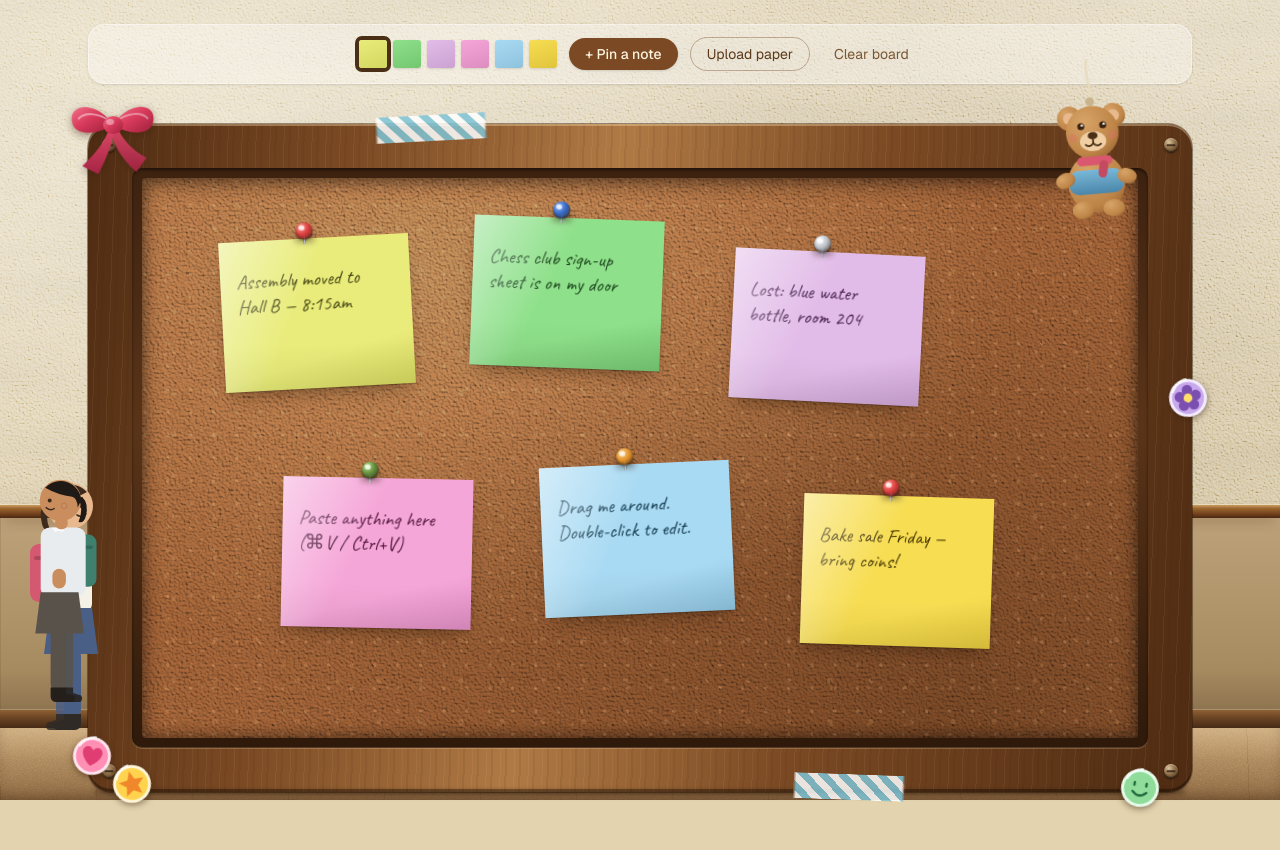
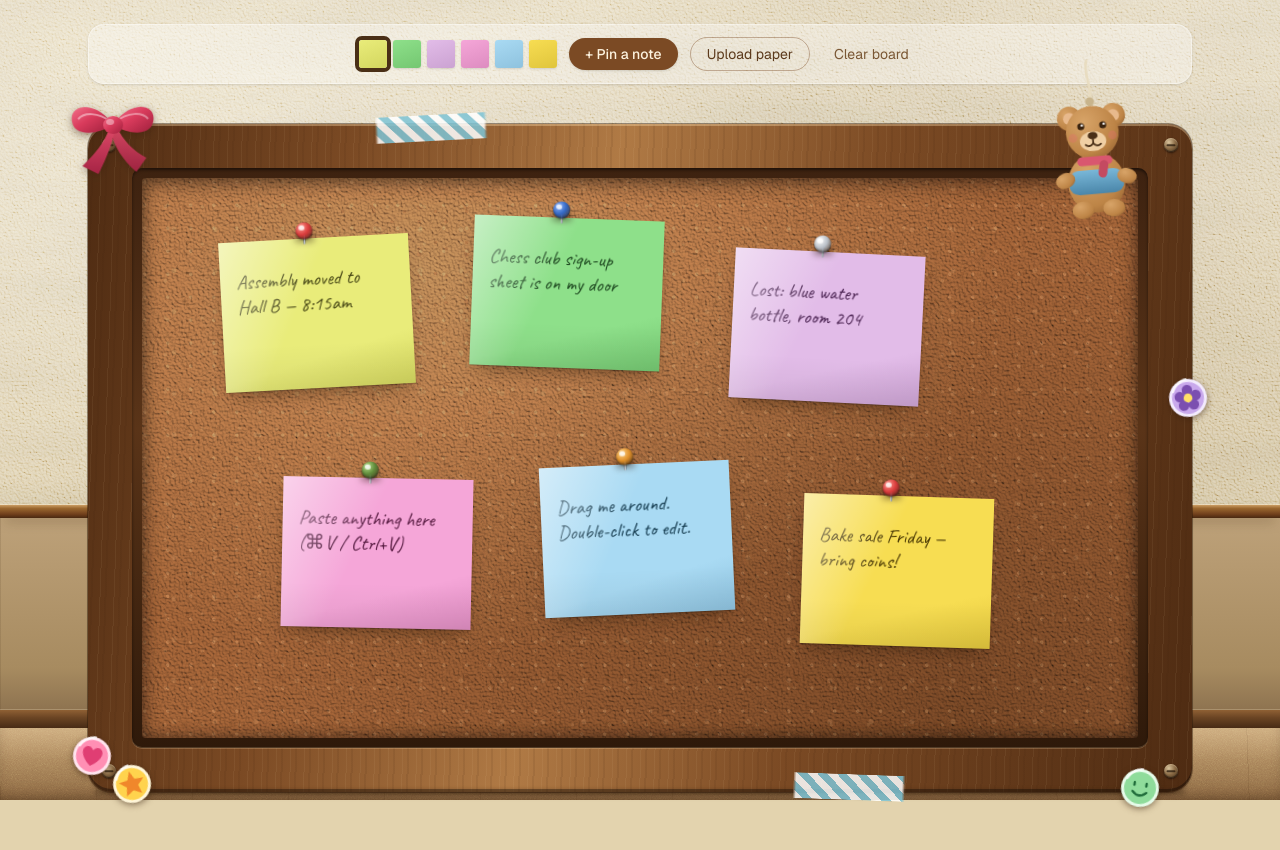
Before and after one commit to Avoisavo/club, a Next.js app: page / in a window 1280 px wide. Shown: the top 850 px of the page. Built offline with nearby package versions, Linux system fonts and the light colour scheme.

Commit message:
refactor: remove unused Passerby component from Home for cleaner code

```diff
--- a/src/app/page.tsx
+++ b/src/app/page.tsx
@@ -1,5 +1,4 @@
 import NoticeBoard from "@/components/NoticeBoard";
-import Passerby from "@/components/Passerby";
 import WallBackground from "@/components/WallBackground";
 
 export default function Home() {
@@ -7,7 +6,6 @@ export default function Home() {
     <main className="relative min-h-screen">
       <WallBackground />
       <NoticeBoard />
-      <Passerby />
     </main>
   );
 }
```
